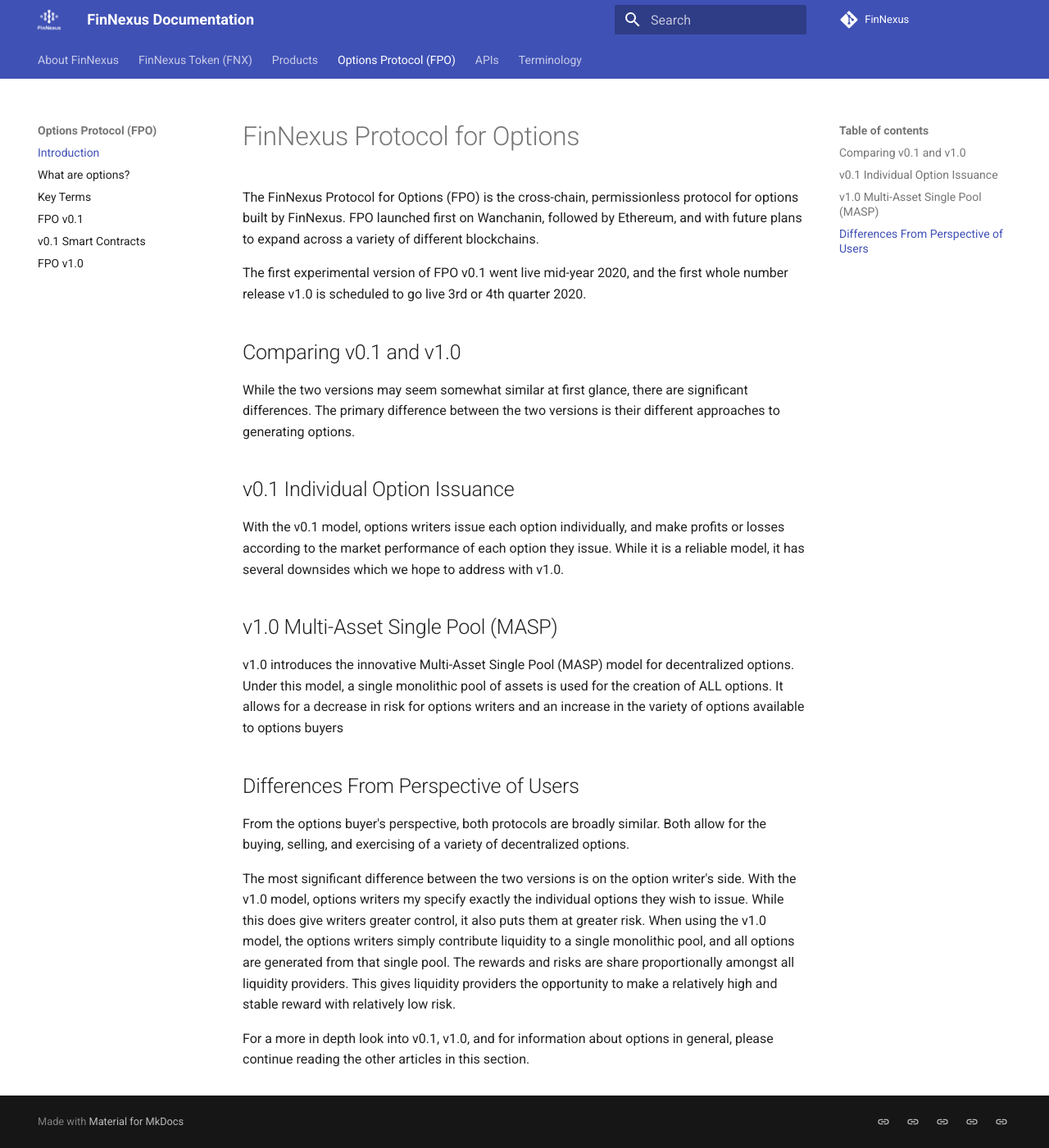
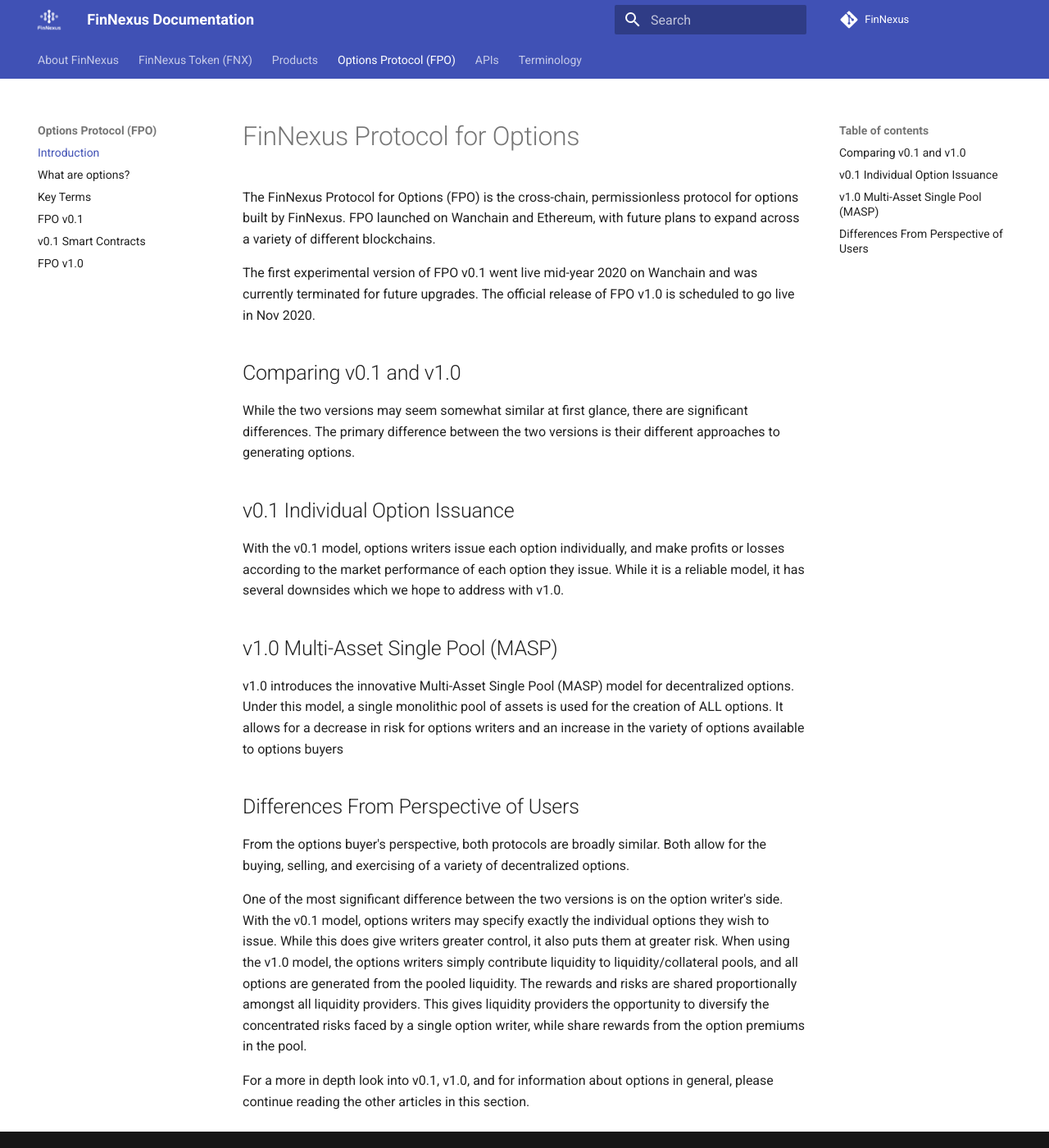
Before and after one commit to Phoenix-Finance/Phoenix-Documentation, an MkDocs documentation site: the page built from content/options/index.md, in a window 1280 px wide and 1400 px high. Shown: the whole window at 82% size. Built offline with MkDocs 1.6.1 and Material for MkDocs 9.7.7, drawn with Linux system fonts in a browser that asks for light colours.

Commit message:
Update index.md

```diff
--- a/content/options/index.md
+++ b/content/options/index.md
@@ -1,7 +1,7 @@
 # FinNexus Protocol for Options
-The FinNexus Protocol for Options (FPO) is the cross-chain, permissionless protocol for options built by FinNexus. FPO launched first on Wanchanin, followed by Ethereum, and with future plans to expand across a variety of different blockchains.
+The FinNexus Protocol for Options (FPO) is the cross-chain, permissionless protocol for options built by FinNexus. FPO launched on Wanchain and Ethereum, with future plans to expand across a variety of different blockchains.
 
-The first experimental version of FPO v0.1 went live mid-year 2020, and the first whole number release v1.0 is scheduled to go live 3rd or 4th quarter 2020.
+The first experimental version of FPO v0.1 went live mid-year 2020 on Wanchain and was currently terminated for future upgrades. The official release of FPO v1.0 is scheduled to go live in Nov 2020.
 
 ## Comparing v0.1 and v1.0
 
@@ -19,6 +19,6 @@ v1.0 introduces the innovative Multi-Asset Single Pool (MASP) model for decentra
 
 From the options buyer's perspective, both protocols are broadly similar. Both allow for the buying, selling, and exercising of a variety of decentralized options.
 
-The most significant difference between the two versions is on the option writer's side. With the v1.0 model, options writers my specify exactly the individual options they wish to issue. While this does give writers greater control, it also puts them at greater risk. When using the v1.0 model, the options writers simply contribute liquidity to a single monolithic pool, and all options are generated from that single pool. The rewards and risks are share proportionally amongst all liquidity providers. This gives liquidity providers the opportunity to make a relatively high and stable reward with relatively low risk.
+One of the most significant difference between the two versions is on the option writer's side. With the v0.1 model, options writers may specify exactly the individual options they wish to issue. While this does give writers greater control, it also puts them at greater risk. When using the v1.0 model, the options writers simply contribute liquidity to liquidity/collateral pools, and all options are generated from the pooled liquidity. The rewards and risks are shared proportionally amongst all liquidity providers. This gives liquidity providers the opportunity to diversify the concentrated risks faced by a single option writer, while share rewards from the option premiums in the pool.
 
 For a more in depth look into v0.1, v1.0, and for information about options in general, please continue reading the other articles in this section.
```
